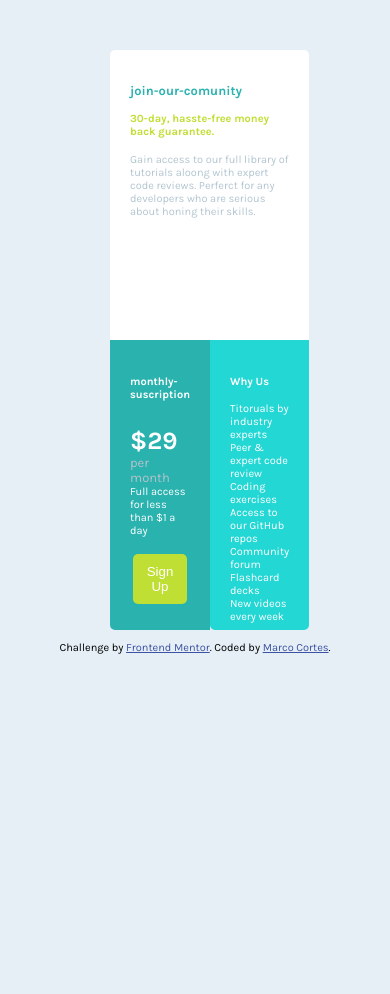
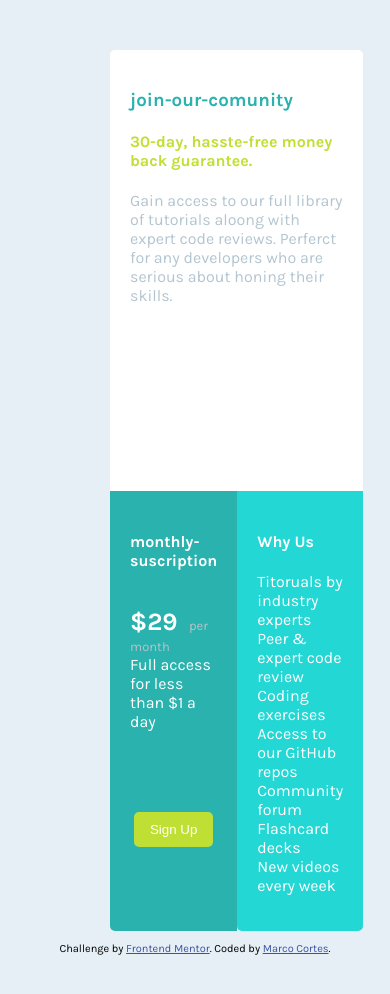
Before and after one commit to marcortes20/single-price-grid-component-master, a plain HTML site: page index.html in a window 390 px wide. Before the commit the page ends 844 px from the top, so only its background shows below. Drawn offline with Linux system fonts and the light colour scheme.

Commit message:
responsive solutions

```diff
--- a/styles.css
+++ b/styles.css
@@ -2,7 +2,7 @@
 
 body{
 
-    font-size: 11px;
+    font-size: 16px;
     background-color: hsl(204, 43%, 93%);
     padding: 50px 25px 50px 25px;
     margin: 0; /* Elimina el margen predeterminado */
@@ -75,8 +75,8 @@ body{
         display: grid;
         grid-template-columns: repeat(2,1fr);
         grid-template-rows: repeat(2, 1fr);
+        color: white;
 
-        color: white;
     }
 
     .header{
@@ -84,7 +84,7 @@ body{
         border-top-left-radius: 5px;
         grid-column: 1/3;
         grid-row: 1/2;
-        max-height: 250px;
+
 
     }
 
@@ -93,7 +93,7 @@ body{
         border-bottom-left-radius: 5px;
         grid-column: 1/2;
         grid-row: 2/3;
-        max-height: 250px;
+
 
     }
 
@@ -101,7 +101,7 @@ body{
         border-bottom-right-radius: 5px;
         grid-column: 2/3;
         grid-row: 2/3;
-        max-height: 250px;
+
 
 
 
```
